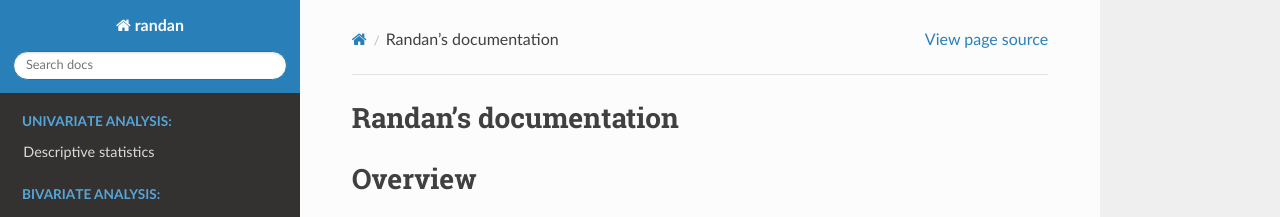
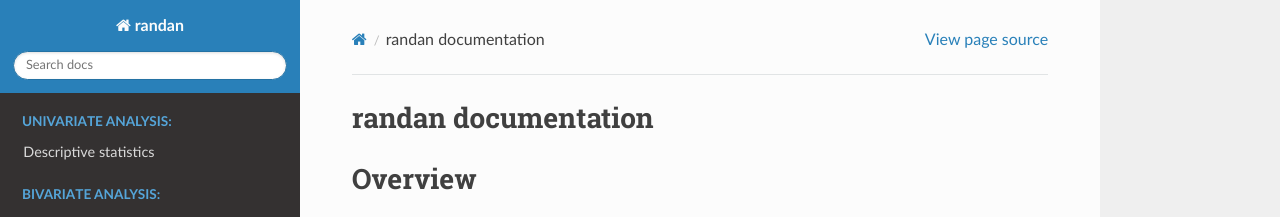
Before and after one commit to RandanCSS/randan, a Sphinx documentation site: the page built from docs/source/index.rst, in a window 1280 px wide and 1307 px high. Shown: the top 217 px of the window. Built offline with Sphinx 7.4.7 and the Read the Docs theme 3.1.0, drawn with Linux system fonts in a browser that asks for light colours.

```diff
--- a/docs/source/index.rst
+++ b/docs/source/index.rst
@@ -3,7 +3,7 @@
    You can adapt this file completely to your liking, but it should at least
    contain the root `toctree` directive.
 
-Randan's documentation
+randan documentation
 ==================================
 
 Overview
```
